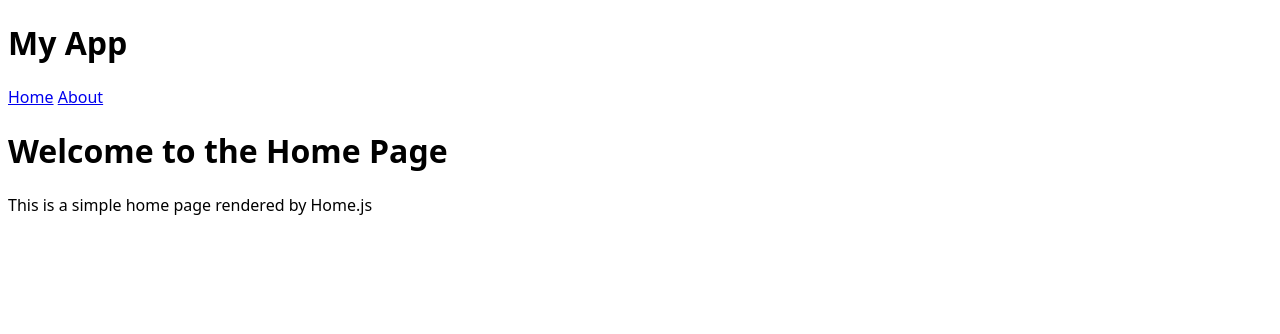
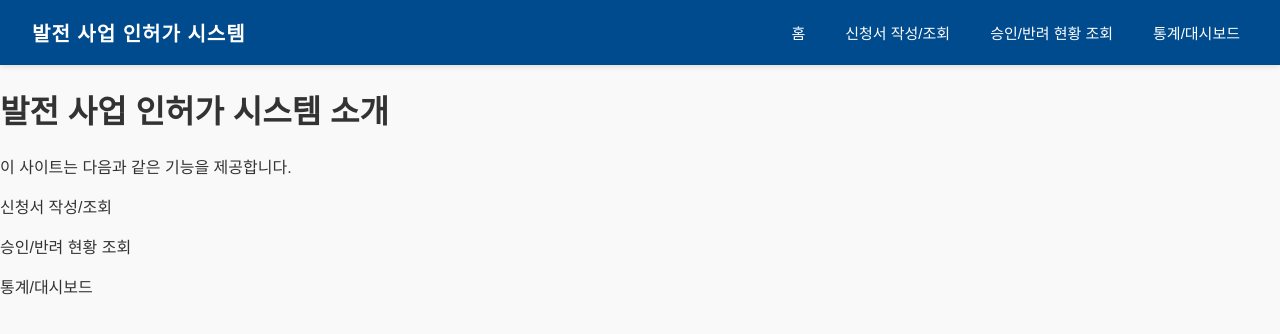
Before and after one commit to kimyelin0506/PGBP, a website built with Vite: page front/index.html in a window 1280 px wide. Built offline with nearby package versions, Linux system fonts and the light colour scheme.

Commit message:
feat: Header Menu

```diff
--- a/front/src/assets/style/style.css
+++ b/front/src/assets/style/style.css
@@ -1 +1,56 @@
-body { font-family: system-ui, sans-serif; }
+/* 전체 레이아웃 */
+body {
+  margin: 0;
+  font-family: 'Noto Sans KR', '맑은 고딕', sans-serif;
+  background-color: #f9f9f9;
+  color: #333;
+}
+
+/* 헤더 */
+header {
+  background-color: #004b8d; /* 공공기관 사이트에서 많이 쓰는 짙은 블루 */
+  color: white;
+  padding: 16px 32px;
+  display: flex;
+  align-items: center;
+  justify-content: space-between;
+  box-shadow: 0 2px 5px rgba(0,0,0,0.1);
+}
+
+/* 헤더 제목 */
+header h1 {
+  margin: 0;
+  font-size: 20px;
+  font-weight: bold;
+  letter-spacing: 1px;
+}
+
+/* 네비게이션 */
+nav {
+  display: flex;
+  gap: 24px;
+}
+
+/* 네비게이션 링크 */
+nav a {
+  color: white;
+  text-decoration: none;
+  font-size: 15px;
+  font-weight: 500;
+  padding: 6px 8px;
+  border-radius: 4px;
+  transition: background-color 0.2s, color 0.2s;
+}
+
+/* hover 시 강조 */
+nav a:hover {
+  background-color: #0066cc;
+  color: #fff;
+}
+
+/* 현재 페이지(active) 상태 */
+nav a.active {
+  background-color: #fff;
+  color: #004b8d;
+  font-weight: bold;
+}
--- a/front/src/components/header.js
+++ b/front/src/components/header.js
@@ -1,10 +1,12 @@
 export function renderHeader() {
   return `
     <header>
-      <h1>My App</h1>
+      <h1>발전 사업 인허가 시스템</h1>
       <nav>
-        <a href="#/">Home</a>
-        <a href="#/about">About</a>
+        <a href="#/">홈</a>
+        <a href="#/applications">신청서 작성/조회</a>
+        <a href="#/approvals">승인/반려 현황 조회</a>
+        <a href="#/dashboard">통계/대시보드</a>
       </nav>
     </header>
   `;
--- /dev/null
+++ b/front/src/helper/path.js
@@ -0,0 +1,9 @@
+const PREFIX = '/PGBP/app';
+
+export function getPath() {
+  let path = location.hash.replace('#', '');
+  if (path.startsWith(PREFIX)) {
+    path = path.substring(PREFIX.length);
+  }
+  return path || '/';  // 기본 경로 처리
+}
--- a/front/src/pages/home/Home.js
+++ b/front/src/pages/home/Home.js
@@ -4,7 +4,10 @@ import '../../assets/style/style.css';
 // Home 렌더링 함수
 export function renderHome() {
   return `
-    <h1>Welcome to the Home Page</h1>
-    <p>This is a simple home page rendered by Home.js</p>
+    <h1>발전 사업 인허가 시스템 소개</h1>
+    <span>이 사이트는 다음과 같은 기능을 제공합니다.</span>
+    <p>신청서 작성/조회</p>
+    <p>승인/반려 현황 조회</p>
+    <p>통계/대시보드</p>
   `;
 }
--- a/front/src/router/router.js
+++ b/front/src/router/router.js
@@ -1,16 +1,29 @@
 // SPA 라우터
 import { renderHeader } from "../components/header.js";
 import { renderHome } from "../pages/home/Home.js";
-
+import { getPath } from "../helper/path.js";
+import { renderApplication } from "../pages/applications/applications.js";
+/*
+    #/              : Home
+    #/applications  : 신청서 작성/조회
+    #/approvals     : 승인/반려 현황 조회
+    #/dashboard     : 통계/대시보드
+*/
 export function router() {
     const app = document.getElementById('app');
+
     let content = '';
-
-    switch (location.hash) {
-        case '#/about':
-            content = '<h1>About Page</h1><p>공사중</p>';
+    switch (getPath()) {
+        case '/applications':
+            content = renderApplication();
             break;
-        case '#/home':
+        case '/approvals':
+            content = '<h1>승인/반려 현황 조회</h1><p>공사중</p>';
+            break;
+        case '/dashboard':
+            content = '<h1>통계/대시보드</h1><p>공사중</p>';
+            break;
+        case '/':
         default:
             content = renderHome();
             break;
--- a/front/vite.config.js
+++ b/front/vite.config.js
@@ -2,7 +2,7 @@ import { defineConfig } from 'vite';
 
 export default defineConfig({
   root: '.',                // frontend/ 가 루트
-  base: '/static/app/',     // 정적 리소스 기본 경로 (운영 기준)
+  base: '/PGBP/app/',     // 정적 리소스 기본 경로 (운영 기준)
   server: {
     port: 5173,
     open: true,
```
